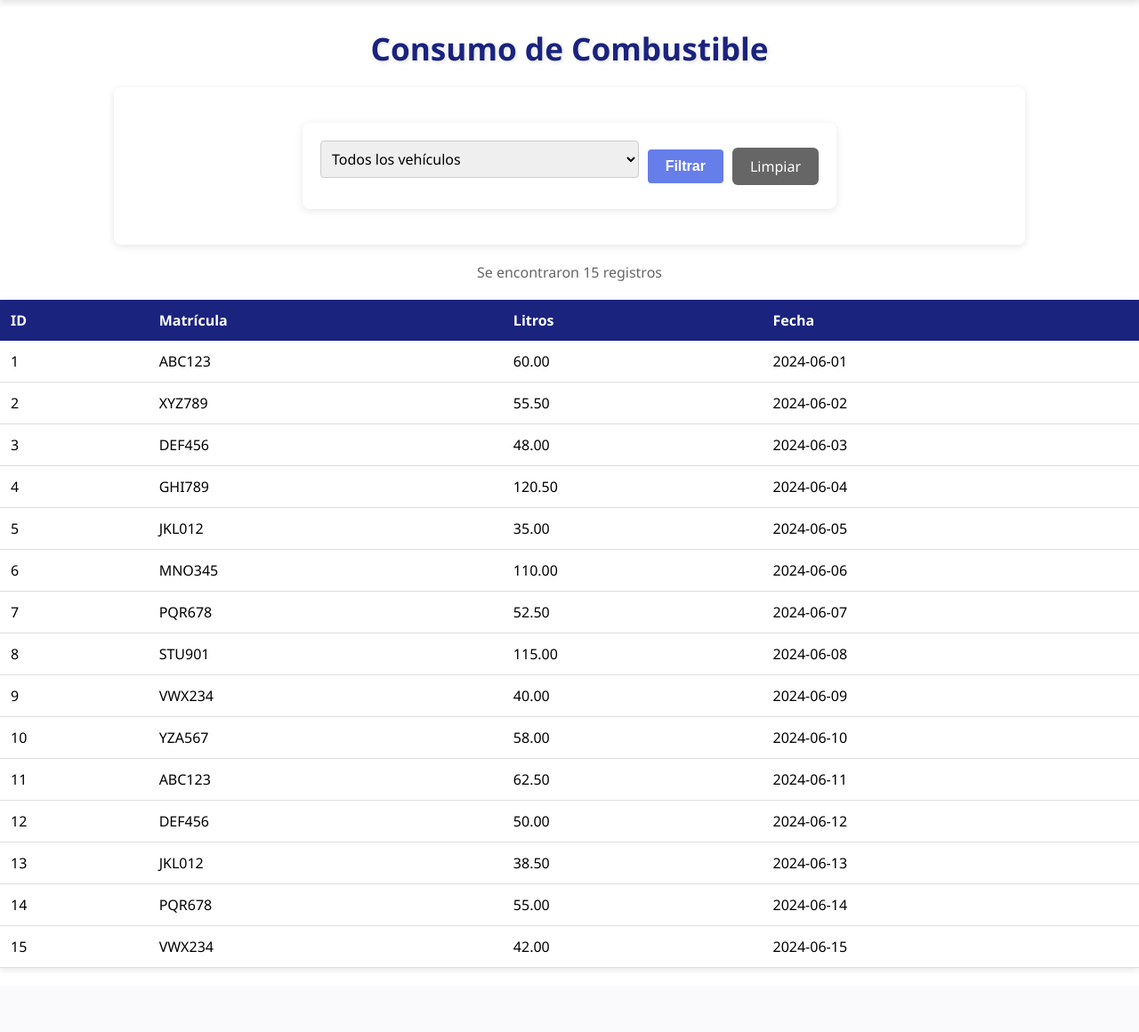
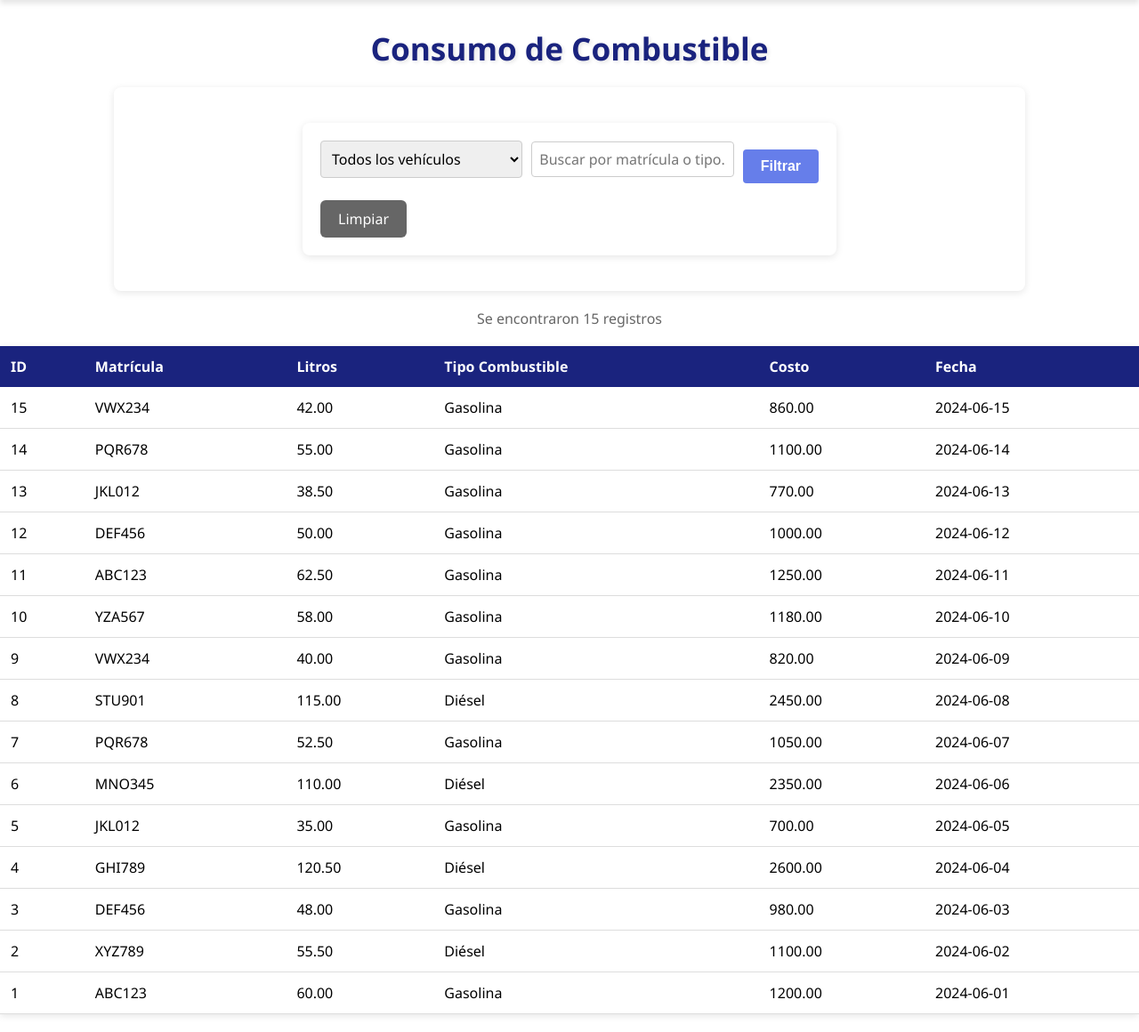
Before and after one commit to DonITpy/Bases-Proyecto-Final, a FastAPI app: page /consumo_web in a window 1280 px wide. Shown: the part 102-1262 px from the top of the page at 89% size. Before the commit the page ends 1191 px from the top, so only its background shows below. Run offline with FastAPI, Linux system fonts and the light colour scheme; a user stored in the database is signed in; data comes from the database, SQL or seed files in the repository; both versions use the stored data as it was after the commit; data that the repository does not hold is empty.

Commit message:
Consumo Arreglado

```diff
--- a/backend/app.py
+++ b/backend/app.py
@@ -1001,11 +1001,17 @@ def consumo_web(request: Request, buscar: str = "", filtro_vehiculo: str = ""):
     query = "SELECT * FROM consumo WHERE 1=1"
     params = []
 
-    # Filtro por vehículo
+    # filtro por matrícula (filtro_vehiculo viene como matrícula desde el template)
     if filtro_vehiculo:
-        query += " AND id_vehiculo = %s"
-        params.append(int(filtro_vehiculo))
-
+        query += " AND matricula = %s"
+        params.append(filtro_vehiculo)
+
+    # búsqueda por matrícula o tipo de combustible
+    if buscar:
+        query += " AND (matricula LIKE %s OR tipo_combustible LIKE %s)"
+        params.extend([f"%{buscar}%", f"%{buscar}%"])
+
+    query += " ORDER BY fecha DESC, id_consumo DESC"
     cursor.execute(query, params)
     cons = cursor.fetchall()
 
@@ -1019,11 +1025,12 @@ def consumo_web(request: Request, buscar: str = "", filtro_vehiculo: str = ""):
         "consumo": cons,
         "usuario": usuario,
         "filtro_vehiculo": filtro_vehiculo,
-        "vehiculos_list": vehiculos_list
+        "vehiculos_list": vehiculos_list,
+        "buscar": buscar
     })
 
 @app.post("/consumo_create")
-def consumo_create(request: Request, id_vehiculo: int = Form(...), litros: float = Form(...), fecha: str = Form(...)):
+def consumo_create(request: Request, matricula: str = Form(...), litros: float = Form(...), fecha: str = Form(...), tipo_combustible: str = Form(...), costo: float = Form(...)):
     usuario = request.session.get("usuario")
     if not usuario or usuario["rol"] != "mecanico":
         return RedirectResponse("/consumo_web", status_code=303)
@@ -1031,12 +1038,12 @@ def consumo_create(request: Request, id_vehiculo: int = Form(...), litros: float
     # VALIDACIONES
     error_msg = None
 
-    # Validar id_vehiculo
-    if not id_vehiculo or id_vehiculo < 1:
+    # Validar matrícula
+    if not matricula:
         error_msg = "Debe seleccionar un vehículo válido"
 
     # Validar litros
-    elif not litros or litros <= 0 or litros > 9999.99:
+    elif litros <= 0 or litros > 9999.99:
         error_msg = "Los litros deben estar entre 0.01 y 9,999.99"
 
     # Validar fecha
@@ -1044,29 +1051,44 @@ def consumo_create(request: Request, id_vehiculo: int = Form(...), litros: float
         error_msg = "La fecha es obligatoria"
     else:
         try:
-            from datetime import datetime
             fecha_obj = datetime.strptime(fecha, "%Y-%m-%d")
             if fecha_obj.date() > datetime.now().date():
                 error_msg = "La fecha de consumo no puede ser en el futuro"
         except:
             error_msg = "Formato de fecha inválido (use YYYY-MM-DD)"
 
+    # Validar tipo_combustible
+    if not error_msg:
+        if not tipo_combustible or len(tipo_combustible) > 30:
+            error_msg = "Tipo de combustible inválido"
+
+    # Validar costo
+    if not error_msg:
+        try:
+            if costo < 0 or costo > 1000000:
+                error_msg = "Costo inválido"
+        except:
+            error_msg = "Costo inválido"
+
     # Validar que el vehículo exista
     if not error_msg:
         db = get_db()
         cursor = db.cursor()
-        cursor.execute("SELECT id_vehiculo FROM vehiculo WHERE id_vehiculo=%s", (id_vehiculo,))
+        cursor.execute("SELECT matricula FROM vehiculo WHERE matricula=%s", (matricula,))
         if not cursor.fetchone():
             db.close()
             db2 = get_db()
             cursor2 = db2.cursor(dictionary=True)
             cursor2.execute("SELECT * FROM consumo")
             cons = cursor2.fetchall()
+            cursor2.execute("SELECT id_vehiculo, matricula FROM vehiculo ORDER BY matricula")
+            vehiculos_list = cursor2.fetchall()
             db2.close()
             return templates.TemplateResponse("consumo.html", {
                 "request": request,
                 "consumo": cons,
                 "usuario": usuario,
+                "vehiculos_list": vehiculos_list,
                 "error": "El vehículo seleccionado no existe"
             })
         db.close()
@@ -1076,19 +1098,22 @@ def consumo_create(request: Request, id_vehiculo: int = Form(...), litros: float
         cursor = db.cursor(dictionary=True)
         cursor.execute("SELECT * FROM consumo")
         cons = cursor.fetchall()
+        cursor.execute("SELECT id_vehiculo, matricula FROM vehiculo ORDER BY matricula")
+        vehiculos_list = cursor.fetchall()
         db.close()
         return templates.TemplateResponse("consumo.html", {
             "request": request,
             "consumo": cons,
             "usuario": usuario,
+            "vehiculos_list": vehiculos_list,
             "error": error_msg
         })
 
     db = get_db()
     cursor = db.cursor()
     try:
-        cursor.execute("INSERT INTO consumo (id_vehiculo, litros, fecha) VALUES (%s,%s,%s)",
-                       (id_vehiculo, litros, fecha))
+        cursor.execute("INSERT INTO consumo (matricula, litros, fecha, tipo_combustible, costo) VALUES (%s,%s,%s,%s,%s)",
+                       (matricula, litros, fecha, tipo_combustible, costo))
         db.commit()
         db.close()
         return RedirectResponse("/consumo_web", status_code=303)
@@ -1098,11 +1123,14 @@ def consumo_create(request: Request, id_vehiculo: int = Form(...), litros: float
         cursor2 = db2.cursor(dictionary=True)
         cursor2.execute("SELECT * FROM consumo")
         cons = cursor2.fetchall()
+        cursor2.execute("SELECT id_vehiculo, matricula FROM vehiculo ORDER BY matricula")
+        vehiculos_list = cursor2.fetchall()
         db2.close()
         return templates.TemplateResponse("consumo.html", {
             "request": request,
             "consumo": cons,
             "usuario": usuario,
+            "vehiculos_list": vehiculos_list,
             "error": f"Error al crear consumo: {str(e)}"
         })
 
@@ -2275,7 +2303,7 @@ def descargar_consumo_csv(request: Request):
     db.close()
 
     output = io.StringIO()
-    writer = csv.DictWriter(output, fieldnames=['id_consumo', 'id_vehiculo', 'litros', 'fecha'])
+    writer = csv.DictWriter(output, fieldnames=['id_consumo', 'matricula', 'litros', 'fecha', 'tipo_combustible', 'costo'])
     writer.writeheader()
     writer.writerows(consumo)
 
--- a/backend/templates/consumo.html
+++ b/backend/templates/consumo.html
@@ -11,6 +11,7 @@
                     <option value="{{v.matricula}}" {% if filtro_vehiculo == v.matricula %}selected{% endif %}>{{v.matricula}}</option>
                 {% endfor %}
             </select>
+            <input type="text" name="buscar" placeholder="Buscar por matrícula o tipo..." value="{{buscar}}" style="min-width:200px; padding:8px; border:1px solid #ccc; border-radius:4px;">
             <button type="submit">Filtrar</button>
             <a href="/consumo_web" style="background:#666; color:white; padding:10px 20px; border-radius:6px; text-decoration:none; text-align:center;">Limpiar</a>
         </form>
@@ -23,6 +24,8 @@
             <th>ID</th>
             <th>Matrícula</th>
             <th>Litros</th>
+            <th>Tipo Combustible</th>
+            <th>Costo</th>
             <th>Fecha</th>
             {% if usuario and usuario["rol"] == "mecanico" %}
                 <th>Acciones</th>
@@ -33,6 +36,14 @@
             <td>{{ c.id_consumo }}</td>
             <td>{{ c.matricula }}</td>
             <td>{{ c.litros }}</td>
+            <td>{{ c.tipo_combustible }}</td>
+            <td>
+                {% if c.costo is not none %}
+                    {{ "%.2f"|format(c.costo) }}
+                {% else %}
+                    -
+                {% endif %}
+            </td>
             <td>{{ c.fecha }}</td>
             {% if usuario and usuario["rol"] == "mecanico" %}
                 <td><a href="/consumo_delete/{{c.id_consumo}}" onclick="return confirm('¿Eliminar?');" class="delete-btn">Eliminar</a></td>
@@ -53,6 +64,17 @@
         <input type="number" name="litros" step="0.01" min="0.01" max="9999.99" placeholder="Litros (ej: 50.25)" required
                title="Ingrese la cantidad de litros entre 0.01 y 9,999.99" style="padding:8px; border:1px solid #ccc; border-radius:4px;">
 
+        <select name="tipo_combustible" required style="padding:8px; border:1px solid #ccc; border-radius:4px;">
+            <option value="">Tipo de combustible</option>
+            <option value="Gasolina">Gasolina</option>
+            <option value="Diésel">Diésel</option>
+            <option value="Eléctrico">Eléctrico</option>
+            <option value="Gas">Gas</option>
+        </select>
+
+        <input type="number" name="costo" step="0.01" min="0" placeholder="Costo (MXN)" required
+               style="padding:8px; border:1px solid #ccc; border-radius:4px;">
+
         <input type="date" name="fecha" required style="padding:8px; border:1px solid #ccc; border-radius:4px;">
 
         <button type="submit" style="padding:8px 20px; background:#336699; color:white; border:none; border-radius:4px; cursor:pointer;">Registrar Consumo</button>
```
Also changed, not shown: init/scriptFlota.sql (+18 -16 lines).
